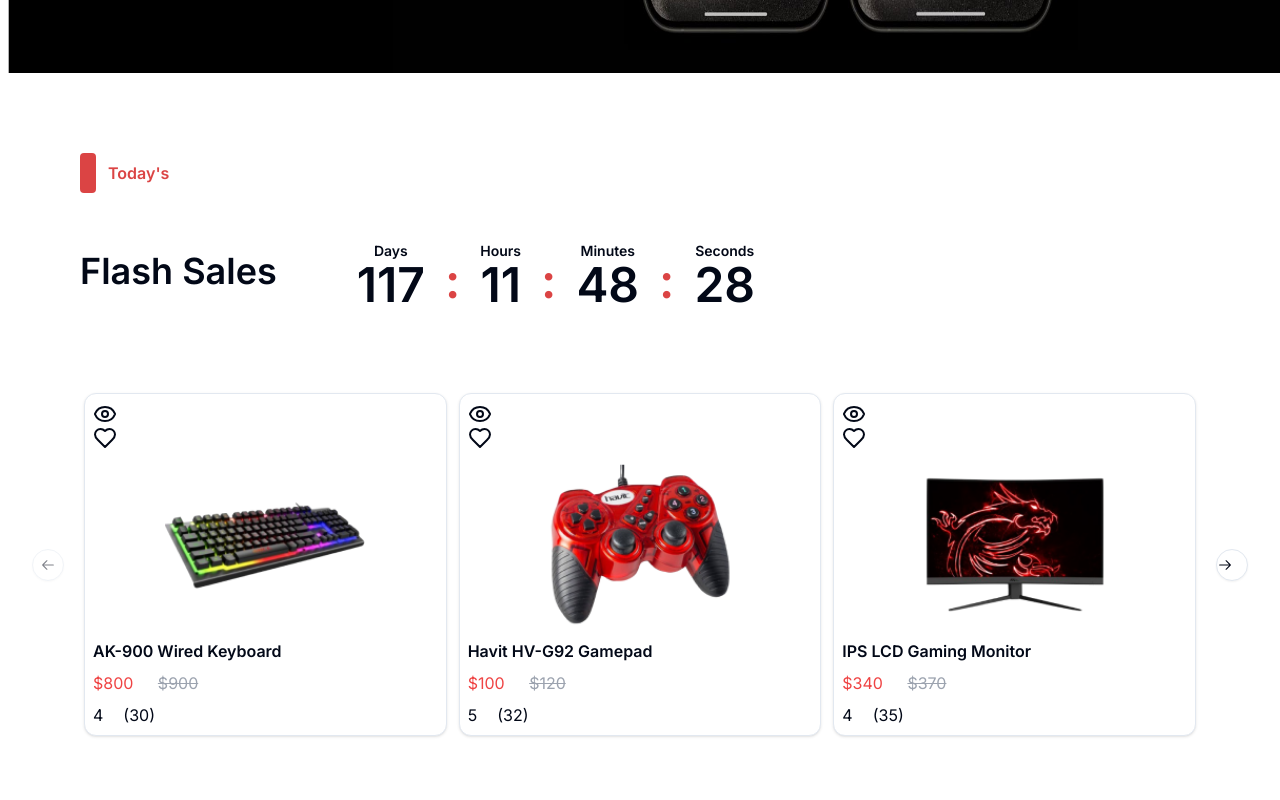
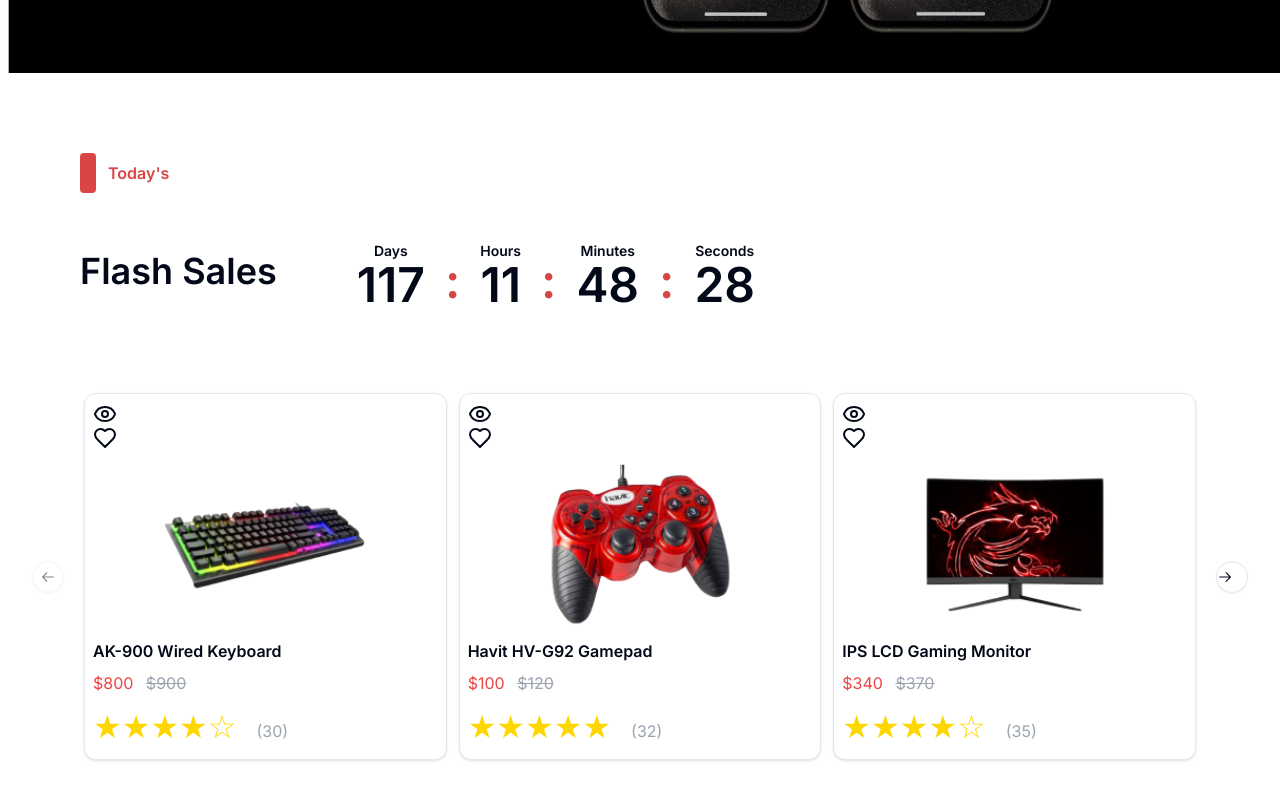
Before and after one commit to Kehinde13/exclusive, a Next.js app: page / in a window 1280 px wide. Shown: the part 803-1603 px from the top of the page. Built offline with nearby package versions, Linux system fonts and the light colour scheme.

Commit message:
styled rating component

```diff
--- a/components/productsCard.tsx
+++ b/components/productsCard.tsx
@@ -2,6 +2,7 @@
 import { Card } from "./ui/card";
 import Image, { StaticImageData } from "next/image";
 import { Eye, EyeOff, Heart } from 'lucide-react';
+import StarRating from "./starRating";
 
 type Prop = {
   product: {
@@ -16,15 +17,19 @@
 
 function ProductsCard({ product }: Prop) {
     const [seen, setSeen] = useState(false)
+    const [like, setLike] = useState(false)
     const toggleSeen = () => {
         setSeen(!seen)
+    }
+    const toggleLike = () => {
+        setLike(!like)
     }
   return (
     <div className="p-1">
       <Card className="p-2">
         <div>
             <div className="cursor-pointer" onClick={toggleSeen}>{seen ? <EyeOff/> : <Eye />}</div>
-            <div className="cursor-pointer"><Heart /></div>
+            <div className={`cursor-pointer ${like ? 'text-red-500' : ""}`} onClick={toggleLike}><Heart /></div>
         </div>
         <Image
           src={product.image}
@@ -36,11 +41,11 @@
         <div className="p- flex flex-col gap-2">
           <h1 className="font-semibold">{product.name}</h1>
           <p className="text-red-500">
-            {product.discount} <span className="ml-5 line-through text-gray-400">{product.price}</span>
+            {product.discount} <span className="ml-2 line-through text-gray-400">{product.price}</span>
           </p>
-          <div className="flex gap-5">
-            <p>{product.ratings}</p>
-            <p>({product.feedbacks})</p>
+          <div className="flex gap-5 items-center text-gray-400">
+            <StarRating rating={product.ratings} />
+            <p className="mt-2">({product.feedbacks})</p>
           </div>
         </div>
       </Card>
--- /dev/null
+++ b/components/starRating.tsx
@@ -0,0 +1,26 @@
+import React, { useState } from "react";
+
+type rating = {
+  rating: number;
+};
+
+function StarRating({ rating }: rating) {
+  return (
+    <div style={{ display: "flex", cursor: "pointer" }}>
+      {[...Array(5)].map((_, index) => {
+        const starNumber = index + 1;
+        rating--
+        return (
+          <span
+            key={starNumber}
+            style={{ fontSize: "2rem", color: "gold"  }}
+          >
+            {rating < 0 ? "☆" : "★"}
+          </span>
+        );
+      })}
+    </div>
+  );
+}
+
+export default StarRating;
```
